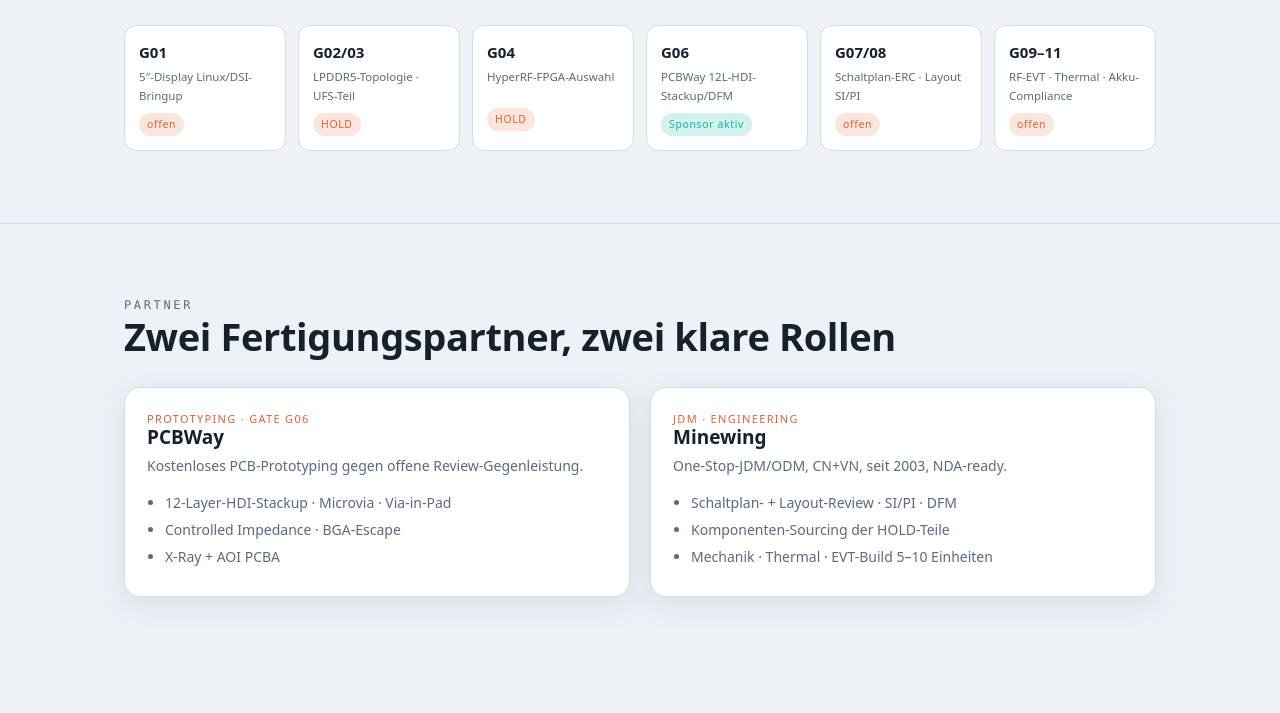
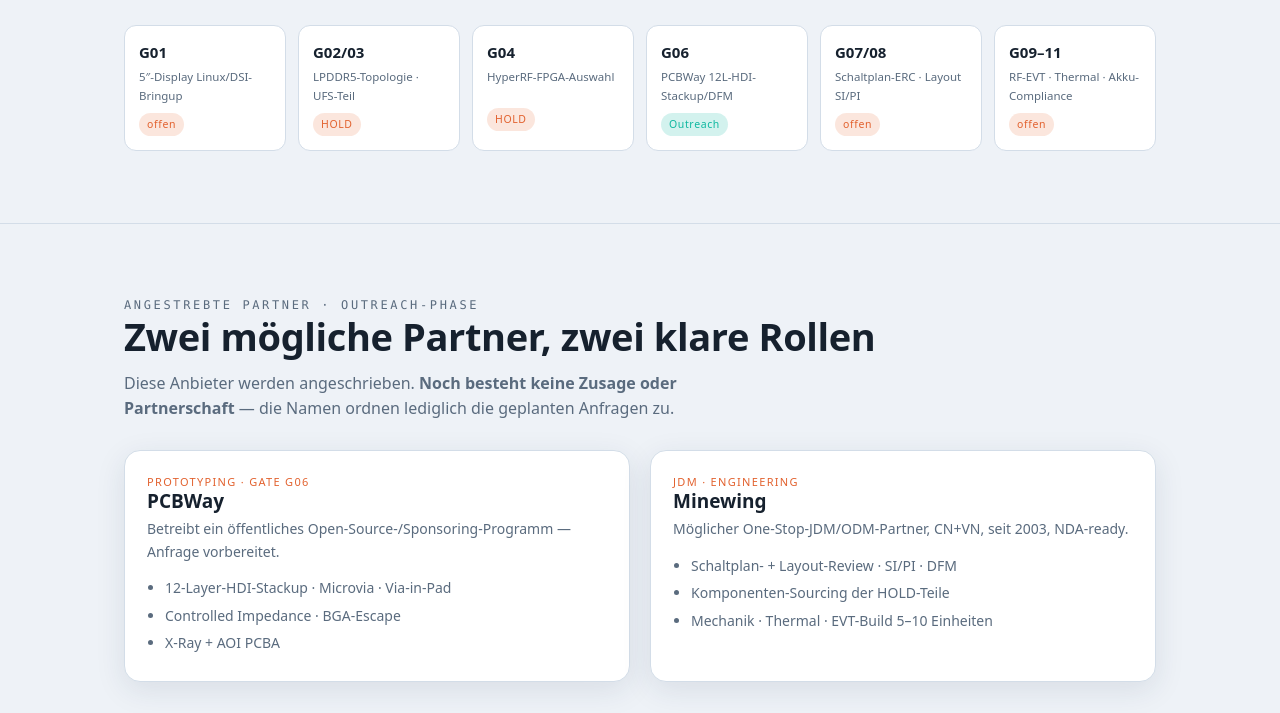
Before and after one commit to G4MEOVER18/g4meover-one-x, a plain HTML site: page presentation/index.html in a window 1280 px wide. Shown: the part 4599-5312 px from the top of the page. Drawn offline with Linux system fonts and the light colour scheme.

Commit message:
Sponsoren entklammern (Owner-Freigabe): Outreach statt aktiv, providers/ aus Public-Repo entfernt
Setzt die Regel durch, unbestaetigte Partner nie als bestaetigt zu zeigen.
- README/Praesentation/CLAUDE/ROADMAP: G06 = Outreach-Phase (keine Zusage) statt Sponsor aktiv
- Partner-Abschnitt: PCBWay/Minewing als angeschriebene, moegliche Partner (keine Partnerschaft)
- providers/ (Namen + Mailvorlagen) aus dem oeffentlichen Repo entfernt; Unterlagen bleiben privat beim Owner

```diff
--- a/presentation/index.html
+++ b/presentation/index.html
@@ -409,7 +409,7 @@
       <div class="gate"><div class="g">G01</div><div class="s">5″-Display Linux/DSI-Bringup</div><span class="pill open">offen</span></div>
       <div class="gate"><div class="g">G02/03</div><div class="s">LPDDR5-Topologie · UFS-Teil</div><span class="pill open">HOLD</span></div>
       <div class="gate"><div class="g">G04</div><div class="s">HyperRF-FPGA-Auswahl</div><span class="pill open">HOLD</span></div>
-      <div class="gate"><div class="g">G06</div><div class="s">PCBWay 12L-HDI-Stackup/DFM</div><span class="pill act">Sponsor aktiv</span></div>
+      <div class="gate"><div class="g">G06</div><div class="s">PCBWay 12L-HDI-Stackup/DFM</div><span class="pill act">Outreach</span></div>
       <div class="gate"><div class="g">G07/08</div><div class="s">Schaltplan-ERC · Layout SI/PI</div><span class="pill open">offen</span></div>
       <div class="gate"><div class="g">G09–11</div><div class="s">RF-EVT · Thermal · Akku-Compliance</div><span class="pill open">offen</span></div>
     </div>
@@ -418,13 +418,15 @@
 
 <section>
   <div class="wrap">
-    <div class="eyebrow mono">Partner</div>
-    <h2>Zwei Fertigungspartner, zwei klare Rollen</h2>
+    <div class="eyebrow mono">Angestrebte Partner · Outreach-Phase</div>
+    <h2>Zwei mögliche Partner, zwei klare Rollen</h2>
+    <p class="lead">Diese Anbieter werden angeschrieben. <b>Noch besteht keine Zusage oder Partnerschaft</b> —
+      die Namen ordnen lediglich die geplanten Anfragen zu.</p>
     <div class="grid2">
       <div class="card">
         <div class="tag">Prototyping · Gate G06</div>
         <h3>PCBWay</h3>
-        <p style="color:var(--muted);font-size:14px;margin-top:6px">Kostenloses PCB-Prototyping gegen offene Review-Gegenleistung.</p>
+        <p style="color:var(--muted);font-size:14px;margin-top:6px">Betreibt ein öffentliches Open-Source-/Sponsoring-Programm — Anfrage vorbereitet.</p>
         <ul>
           <li>12-Layer-HDI-Stackup · Microvia · Via-in-Pad</li>
           <li>Controlled Impedance · BGA-Escape</li>
@@ -434,7 +436,7 @@
       <div class="card">
         <div class="tag">JDM · Engineering</div>
         <h3>Minewing</h3>
-        <p style="color:var(--muted);font-size:14px;margin-top:6px">One-Stop-JDM/ODM, CN+VN, seit 2003, NDA-ready.</p>
+        <p style="color:var(--muted);font-size:14px;margin-top:6px">Möglicher One-Stop-JDM/ODM-Partner, CN+VN, seit 2003, NDA-ready.</p>
         <ul>
           <li>Schaltplan- + Layout-Review · SI/PI · DFM</li>
           <li>Komponenten-Sourcing der HOLD-Teile</li>
```
Also changed, not shown: 8 other files.
